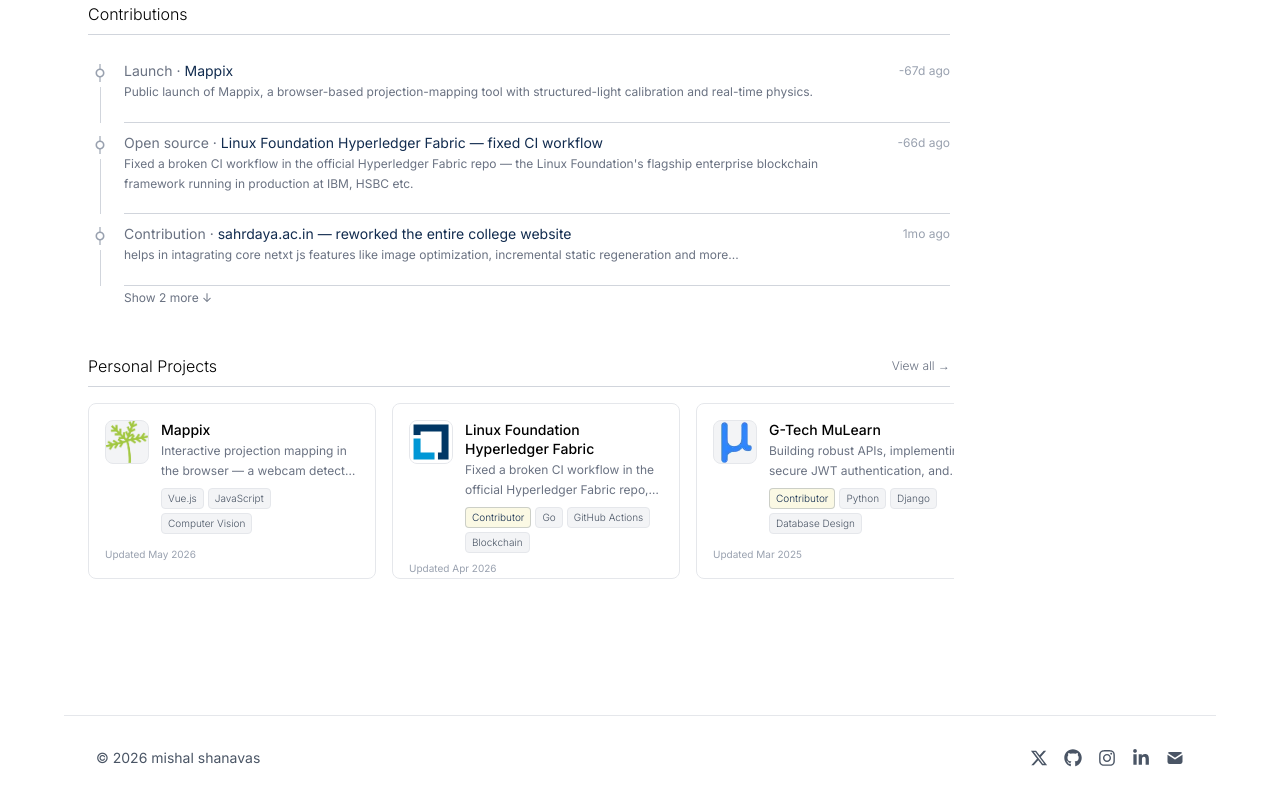
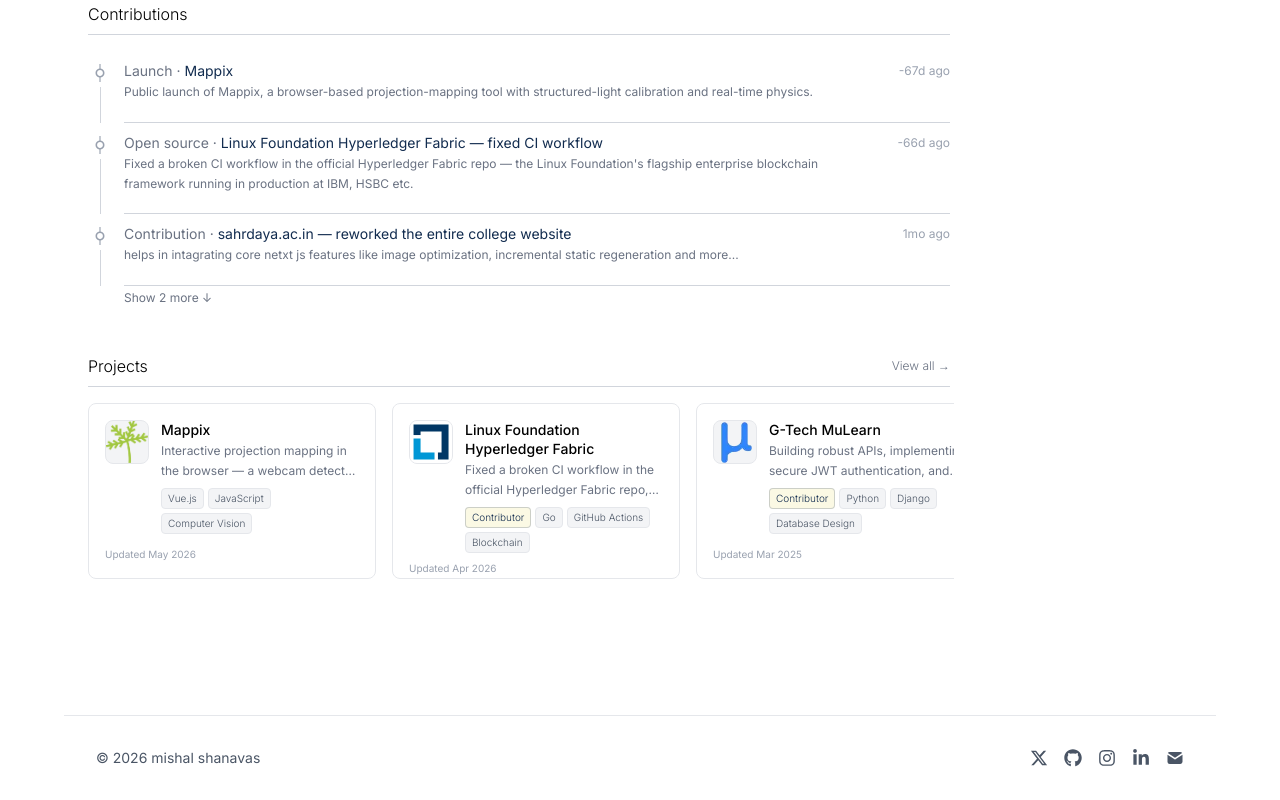
Before and after one commit to mishalshanavas/my-portfolio, a Next.js app: page / in a window 1280 px wide. Shown: the part 1159-1959 px from the top of the page. Built offline with nearby package versions, Linux system fonts and the light colour scheme; grey boxes are pictures that could not be loaded.

Commit message:
fix : typo

```diff
--- a/app/page.tsx
+++ b/app/page.tsx
@@ -200,7 +200,7 @@
             <section>
               <div className="flex items-center justify-between border-b border-gray-300 dark:border-gray-700 pb-2 mb-4">
                 <h2 className="text-base font-light text-black dark:text-white">
-                  Personal Projects
+                  Projects
                 </h2>
                 <Link
                   href="/projects"
```
